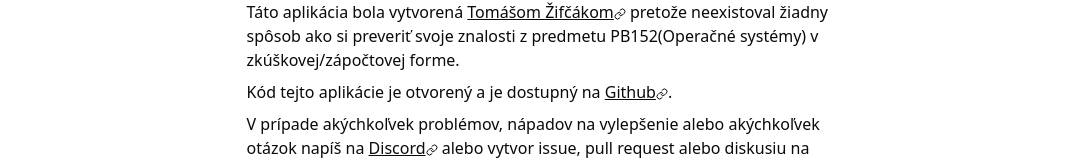
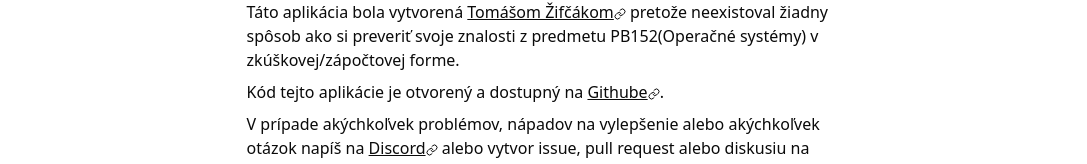
Before and after one commit to tomz197/os-drill, a React (Vite) app: page /#/about in a window 1280 px wide. Shown: the part 127-291 px from the top of the page, without its empty margins (96-1183 px from the left). Built offline with nearby package versions, Linux system fonts and the light colour scheme.

Commit message:
chore: typo in about page

```diff
--- a/src/pages/about/index.tsx
+++ b/src/pages/about/index.tsx
@@ -20,13 +20,13 @@ export function AboutPage() {
           predmetu PB152(Operačné systémy) v zkúškovej/zápočtovej forme.
         </p>
         <p>
-          Kód tejto aplikácie je otvorený a je dostupný na{" "}
+          Kód tejto aplikácie je otvorený a dostupný na{" "}
           <a
             href="https://github.com/tomz197/os-drill"
             className="underline hover:text-blue-500"
             target="_blank"
           >
-            Github
+            Githube
             <Link className="w-3 h-3 inline self-center" />
           </a>
           .
```
